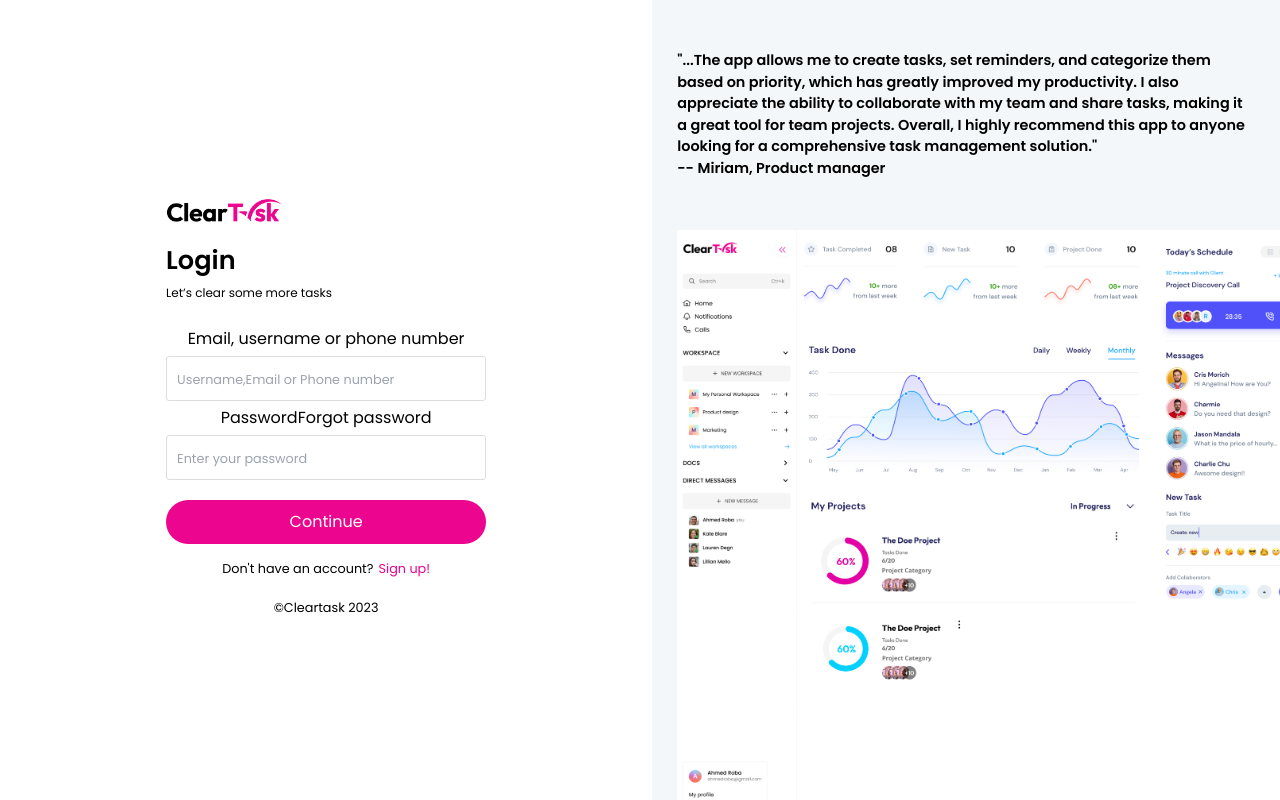
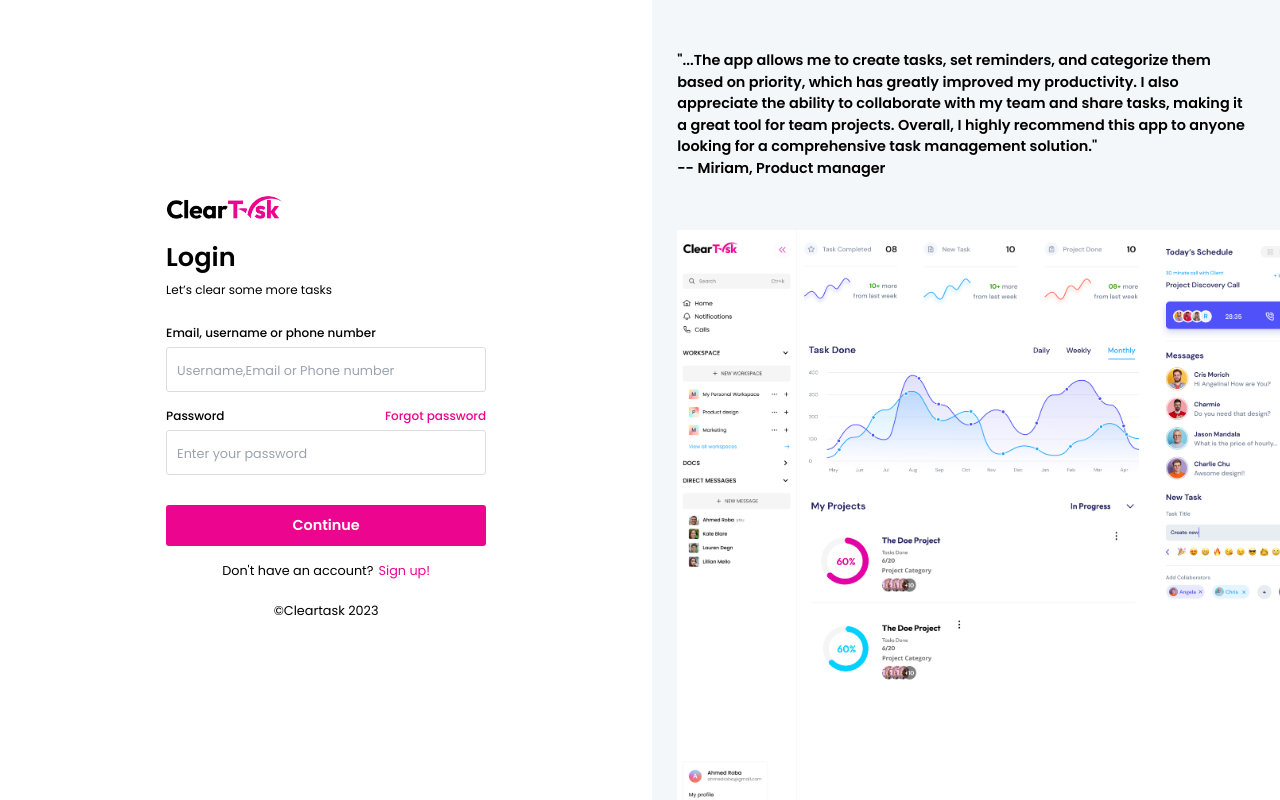
Before and after one commit to Crunch-Garage/cleartask, a React (Create React App) app in the folder react/: page /auth/login in a window 1280 px wide. Built offline with nearby package versions, Linux system fonts and the light colour scheme; a web font is replaced by a local one.

Commit message:
feat: style input labels

```diff
--- a/react/src/components/Signup.css
+++ b/react/src/components/Signup.css
@@ -61,6 +61,23 @@
     display: flex;
     flex-direction: column;
     margin-top: 25px;
+    align-items: flex-start;
+}
+
+.auth__form-input .auth__form-input--header{
+    font-size: 0.75rem;
+    font-weight: 500;
+    display: flex;
+    justify-content: space-between;
+    text-align: start;
+}
+
+.auth__form-input .auth__form-input--header a{
+    color: var(--primary-color)
+}
+
+.auth__form-input{
+    margin-bottom: 10px;
 }
 
 .auth form input{
@@ -94,9 +111,12 @@
 .auth form button{
     background-color: var(--primary-color);
     padding:10px 5px;
-    border-radius: 25px;
+    border-radius: 3px;
     color:#ffffff;
     margin-top:15px;
+    width: 100%;
+    font-size: 0.9rem;
+    font-weight: 600;
 }
 
 .auth form button:hover{
```
